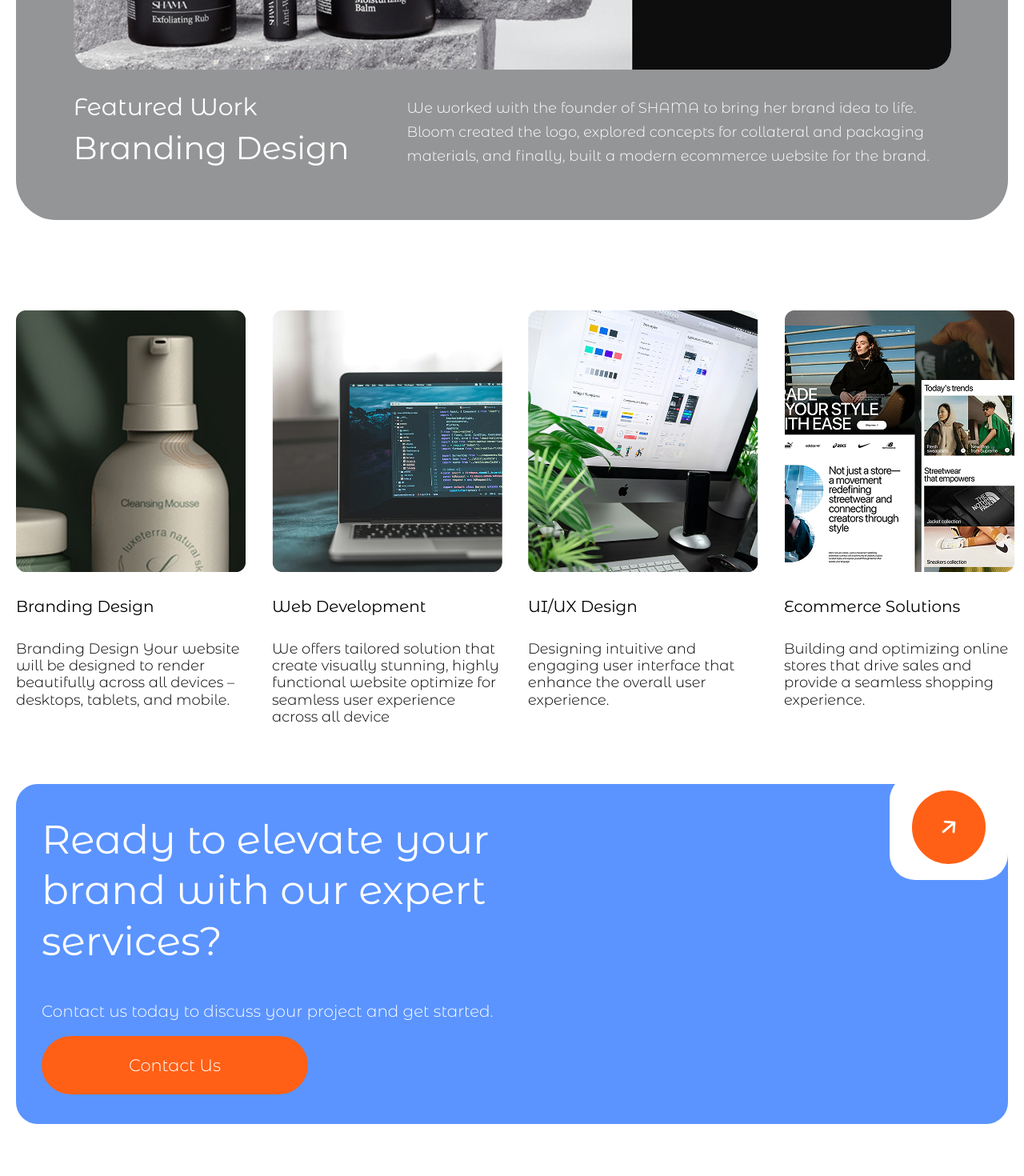
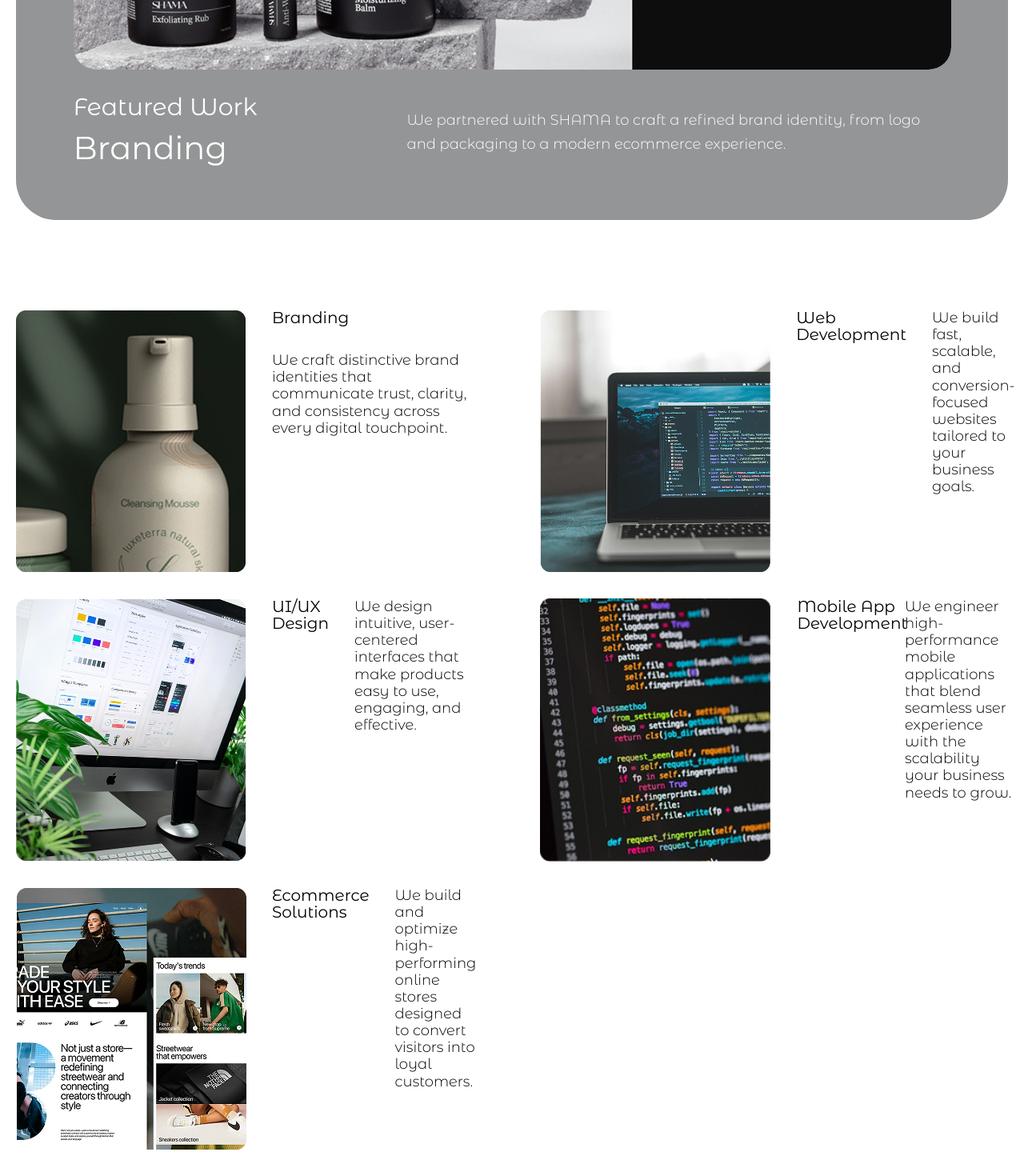
Before and after one commit to Yole-dev/bloom-revamped, a React (Create React App) app: page /ourservices in a window 1280 px wide. Shown: the part 860-2330 px from the top of the page at 80% size. Built offline with nearby package versions, Linux system fonts and the light colour scheme.

Commit message:
Added a new image to our services page

```diff
--- a/src/index.css
+++ b/src/index.css
@@ -798,15 +798,15 @@ textarea:focus {
 
 .our-services-section {
   width: 1240px;
-  height: 493.19px;
+  height: auto;
   display: grid;
-  grid-template-columns: repeat(4, 1fr);
+  grid-template-columns: repeat(2, 1fr);
   gap: 2rem;
+  column-gap: 5rem;
 }
 
 .our-services-section div {
   display: flex;
-  flex-direction: column;
   gap: 2rem;
 }
 
@@ -816,7 +816,17 @@ textarea:focus {
   line-height: 21.14px;
 }
 
-.our-services-section div > div > p {
+.services-column-card {
+  display: flex;
+  flex-direction: column;
+}
+
+.our-services-section div > div {
+  display: flex;
+  box-align: center;
+}
+
+.our-services-section div > div > p:first-of-type {
   font-size: 20px;
   font-weight: 400;
   line-height: 21.14px;
@@ -851,7 +861,7 @@ textarea:focus {
   align-items: start;
   justify-content: center;
   gap: 1rem;
-  background: var(--secondary-blue);
+  background: var(--primary-blue);
   color: var(--primary-white);
   border-radius: 27px;
   padding: 2rem;
--- a/src/pages/OurServices.js
+++ b/src/pages/OurServices.js
@@ -19,6 +19,7 @@ import serviceImage3 from "../assets/our_services/service_image3.png";
 import serviceImage4 from "../assets/our_services/service_image4.png";
 import serviceImage5 from "../assets/our_services/service_image5.png";
 import serviceImage6 from "../assets/our_services/service_image6.png";
+import serviceImage7 from "../assets/our_services/service_image7.png";
 
 const faqs = [
   {
@@ -86,11 +87,11 @@ function HeadingSection() {
         </LeftComponentAnimation>
 
         <RightComponentAnimation>
-          <p>See Our Expertise in Digital Solution</p>
+          <p>Expertise in Digital Solutions</p>
 
           <p>
-            Explore our range of services designed to elevate your brand ,
-            enhance user experience and drive business growth.
+            Explore our range of services and solutions that strengthen brands
+            and move businesses forward.
           </p>
         </RightComponentAnimation>
       </div>
@@ -103,14 +104,12 @@ function HeadingSection() {
             <div>
               <p>Featured Work</p>
 
-              <p>Branding Design</p>
+              <p>Branding</p>
             </div>
 
             <p>
-              We worked with the founder of SHAMA to bring her brand idea to
-              life. Bloom created the logo, explored concepts for collateral and
-              packaging materials, and finally, built a modern ecommerce website
-              for the brand.
+              We partnered with SHAMA to craft a refined brand identity, from
+              logo and packaging to a modern ecommerce experience.
             </p>
           </div>
         </div>
@@ -127,16 +126,17 @@ function OurServiceSection() {
           <div>
             <img src={serviceImage3} alt="" />
 
-            <p>Branding Design</p>
+            <div className="services-column-card">
+              <p>Branding</p>
+              <p>
+                We craft distinctive brand identities that communicate trust,
+                clarity, and consistency across every digital touchpoint.
+              </p>
+            </div>
           </div>
-
-          <p>
-            Branding Design Your website will be designed to render beautifully
-            across all devices – desktops, tablets, and mobile.
-          </p>
         </LeftComponentAnimation>
 
-        <LeftComponentAnimation>
+        <RightComponentAnimation>
           <div>
             <img src={serviceImage4} alt="" />
 
@@ -144,13 +144,12 @@ function OurServiceSection() {
           </div>
 
           <p>
-            We offers tailored solution that create visually stunning, highly
-            functional website optimize for seamless user experience across all
-            device
+            We build fast, scalable, and conversion-focused websites tailored to
+            your business goals.
           </p>
-        </LeftComponentAnimation>
+        </RightComponentAnimation>
 
-        <RightComponentAnimation>
+        <LeftComponentAnimation>
           <div>
             <img src={serviceImage5} alt="" />
 
@@ -158,12 +157,25 @@ function OurServiceSection() {
           </div>
 
           <p>
-            Designing intuitive and engaging user interface that enhance the
-            overall user experience.
+            We design intuitive, user-centered interfaces that make products
+            easy to use, engaging, and effective.
+          </p>
+        </LeftComponentAnimation>
+
+        <RightComponentAnimation>
+          <div>
+            <img src={serviceImage7} alt="" />
+
+            <p>Mobile App Development</p>
+          </div>
+
+          <p>
+            We engineer high-performance mobile applications that blend seamless
+            user experience with the scalability your business needs to grow.
           </p>
         </RightComponentAnimation>
 
-        <RightComponentAnimation>
+        <LeftComponentAnimation>
           <div>
             <img src={serviceImage6} alt="" />
 
@@ -171,10 +183,10 @@ function OurServiceSection() {
           </div>
 
           <p>
-            Building and optimizing online stores that drive sales and provide a
-            seamless shopping experience.
+            We build and optimize high-performing online stores designed to
+            convert visitors into loyal customers.
           </p>
-        </RightComponentAnimation>
+        </LeftComponentAnimation>
       </div>
 
       <ComponentAnimation className="contact-us-section">
```
Also changed, not shown: src/assets/our_services/service_image7.png (added).
